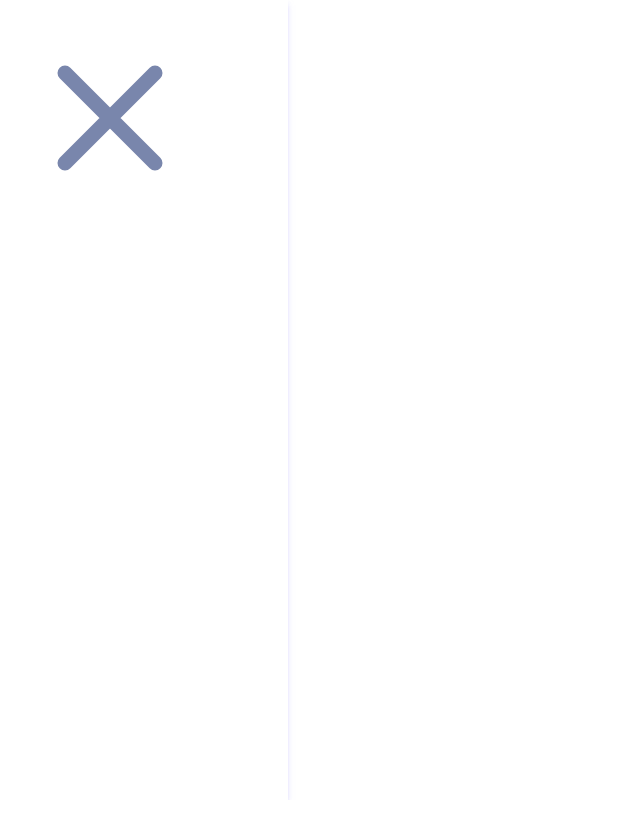
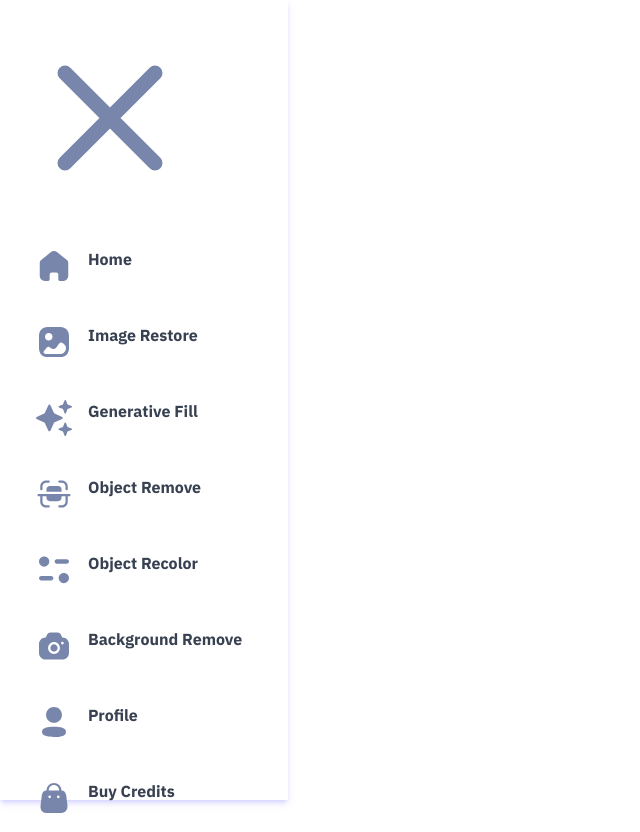
Before and after one commit to mmnsrti/artistryaI, a Next.js app: page /transformation/add/1 in a window 1280 px wide. Shown: the whole page, without its empty margins (0-640 px from the left). Before the commit the page ends 800 px from the top, so only its background shows below. Built offline with nearby package versions, Linux system fonts and the light colour scheme.

Commit message:
added constant and new packages and sidebar

```diff
--- a/components/shared/SideBar.tsx
+++ b/components/shared/SideBar.tsx
@@ -1,18 +1,57 @@
-import Image from 'next/image'
-import Link from 'next/link'
-import React from 'react'
+"use client";
+import { navLinks } from "@/constants";
+import { SignedIn, SignedOut } from "@clerk/nextjs";
+import Image from "next/image";
+import Link from "next/link";
+import { usePathname } from "next/navigation";
+import React from "react";
 
 const SideBar = () => {
+  const pathName = usePathname();
   return (
-    <aside className='sidebar'>
-        <div className='flex size-full flex-col gap-4'>
+    <aside className="sidebar">
+      <div className="flex size-full flex-col gap-4">
+        <Link href="/" className="sidebar-logo">
+          <Image
+            src="/assets/icons/close.svg"
+            alt="logo"
+            width={180}
+            height={28}
+          />
+        </Link>
+        <nav className="sidebar-nav">
+          {/* <SignedIn> */}
+          <ul className="sidebar-nav_elements">
+            {navLinks.map((link) => {
+              const isActive = link.route === pathName;
+              return (
+                <li
+                  key={link.route}
+                  className={`sidebar-nav_element cursor-pointer group ${
+                    isActive
+                      ? "bg-purple-gradient text-white "
+                      : "text-gray-700"
+                  } `}
+                >
+                  <Link href={link.route} className="sidebar-link">
+                    <Image alt="logo" src={link.icon}  width={36} height={36}
+                    className={`${isActive && 'brightness-200'}`}
+                    />
+                    <span className="sidebar-link_text">{link.label}</span>
+                  </Link>
+                </li>
+              );
+            })}
+          </ul>
+          {/* </SignedIn> */}
 
-      <Link href='/' className='sidebar-logo'>
-        <Image src='/assets/icons/close.svg' alt='logo' width={180} height={28}/>
-      </Link>
-        </div>
+          {/* <SignedOut> */}
+
+          {/* </SignedOut> */}
+        </nav>
+      </div>
     </aside>
-  )
-}
+  );
+};
 
-export default SideBar
+export default SideBar;
--- /dev/null
+++ b/components/ui/button.tsx
@@ -0,0 +1,56 @@
+import * as React from "react"
+import { Slot } from "@radix-ui/react-slot"
+import { cva, type VariantProps } from "class-variance-authority"
+
+import { cn } from "@/lib/utils"
+
+const buttonVariants = cva(
+  "inline-flex items-center justify-center whitespace-nowrap rounded-md text-sm font-medium ring-offset-background transition-colors focus-visible:outline-none focus-visible:ring-2 focus-visible:ring-ring focus-visible:ring-offset-2 disabled:pointer-events-none disabled:opacity-50",
+  {
+    variants: {
+      variant: {
+        default: "bg-primary text-primary-foreground hover:bg-primary/90",
+        destructive:
+          "bg-destructive text-destructive-foreground hover:bg-destructive/90",
+        outline:
+          "border border-input bg-background hover:bg-accent hover:text-accent-foreground",
+        secondary:
+          "bg-secondary text-secondary-foreground hover:bg-secondary/80",
+        ghost: "hover:bg-accent hover:text-accent-foreground",
+        link: "text-primary underline-offset-4 hover:underline",
+      },
+      size: {
+        default: "h-10 px-4 py-2",
+        sm: "h-9 rounded-md px-3",
+        lg: "h-11 rounded-md px-8",
+        icon: "h-10 w-10",
+      },
+    },
+    defaultVariants: {
+      variant: "default",
+      size: "default",
+    },
+  }
+)
+
+export interface ButtonProps
+  extends React.ButtonHTMLAttributes<HTMLButtonElement>,
+    VariantProps<typeof buttonVariants> {
+  asChild?: boolean
+}
+
+const Button = React.forwardRef<HTMLButtonElement, ButtonProps>(
+  ({ className, variant, size, asChild = false, ...props }, ref) => {
+    const Comp = asChild ? Slot : "button"
+    return (
+      <Comp
+        className={cn(buttonVariants({ variant, size, className }))}
+        ref={ref}
+        {...props}
+      />
+    )
+  }
+)
+Button.displayName = "Button"
+
+export { Button, buttonVariants }
--- /dev/null
+++ b/constants/index.ts
@@ -0,0 +1,193 @@
+export const navLinks = [
+    {
+      label: "Home",
+      route: "/",
+      icon: "/assets/icons/home.svg",
+    },
+    {
+      label: "Image Restore",
+      route: "/transformation/add/restore",
+      icon: "/assets/icons/image.svg",
+    },
+    {
+      label: "Generative Fill",
+      route: "/transformation/add/fill",
+      icon: "/assets/icons/stars.svg",
+    },
+    {
+      label: "Object Remove",
+      route: "/transformation/add/remove",
+      icon: "/assets/icons/scan.svg",
+    },
+    {
+      label: "Object Recolor",
+      route: "/transformation/add/recolor",
+      icon: "/assets/icons/filter.svg",
+    },
+    {
+      label: "Background Remove",
+      route: "/transformation/add/removeBackground",
+      icon: "/assets/icons/camera.svg",
+    },
+    {
+      label: "Profile",
+      route: "/profile",
+      icon: "/assets/icons/profile.svg",
+    },
+    {
+      label: "Buy Credits",
+      route: "/credits",
+      icon: "/assets/icons/bag.svg",
+    },
+  ];
+
+  export const plans = [
+    {
+      _id: 1,
+      name: "Free",
+      icon: "/assets/icons/free-plan.svg",
+      price: 0,
+      credits: 20,
+      inclusions: [
+        {
+          label: "20 Free Credits",
+          isIncluded: true,
+        },
+        {
+          label: "Basic Access to Services",
+          isIncluded: true,
+        },
+        {
+          label: "Priority Customer Support",
+          isIncluded: false,
+        },
+        {
+          label: "Priority Updates",
+          isIncluded: false,
+        },
+      ],
+    },
+    {
+      _id: 2,
+      name: "Pro Package",
+      icon: "/assets/icons/free-plan.svg",
+      price: 40,
+      credits: 120,
+      inclusions: [
+        {
+          label: "120 Credits",
+          isIncluded: true,
+        },
+        {
+          label: "Full Access to Services",
+          isIncluded: true,
+        },
+        {
+          label: "Priority Customer Support",
+          isIncluded: true,
+        },
+        {
+          label: "Priority Updates",
+          isIncluded: false,
+        },
+      ],
+    },
+    {
+      _id: 3,
+      name: "Premium Package",
+      icon: "/assets/icons/free-plan.svg",
+      price: 199,
+      credits: 2000,
+      inclusions: [
+        {
+          label: "2000 Credits",
+          isIncluded: true,
+        },
+        {
+          label: "Full Access to Services",
+          isIncluded: true,
+        },
+        {
+          label: "Priority Customer Support",
+          isIncluded: true,
+        },
+        {
+          label: "Priority Updates",
+          isIncluded: true,
+        },
+      ],
+    },
+  ];
+
+  export const transformationTypes = {
+    restore: {
+      type: "restore",
+      title: "Restore Image",
+      subTitle: "Refine images by removing noise and imperfections",
+      config: { restore: true },
+      icon: "image.svg",
+    },
+    removeBackground: {
+      type: "removeBackground",
+      title: "Background Remove",
+      subTitle: "Removes the background of the image using AI",
+      config: { removeBackground: true },
+      icon: "camera.svg",
+    },
+    fill: {
+      type: "fill",
+      title: "Generative Fill",
+      subTitle: "Enhance an image's dimensions using AI outpainting",
+      config: { fillBackground: true },
+      icon: "stars.svg",
+    },
+    remove: {
+      type: "remove",
+      title: "Object Remove",
+      subTitle: "Identify and eliminate objects from images",
+      config: {
+        remove: { prompt: "", removeShadow: true, multiple: true },
+      },
+      icon: "scan.svg",
+    },
+    recolor: {
+      type: "recolor",
+      title: "Object Recolor",
+      subTitle: "Identify and recolor objects from the image",
+      config: {
+        recolor: { prompt: "", to: "", multiple: true },
+      },
+      icon: "filter.svg",
+    },
+  };
+
+  export const aspectRatioOptions = {
+    "1:1": {
+      aspectRatio: "1:1",
+      label: "Square (1:1)",
+      width: 1000,
+      height: 1000,
+    },
+    "3:4": {
+      aspectRatio: "3:4",
+      label: "Standard Portrait (3:4)",
+      width: 1000,
+      height: 1334,
+    },
+    "9:16": {
+      aspectRatio: "9:16",
+      label: "Phone Portrait (9:16)",
+      width: 1000,
+      height: 1778,
+    },
+  };
+
+  export const defaultValues = {
+    title: "",
+    aspectRatio: "",
+    color: "",
+    prompt: "",
+    publicId: "",
+  };
+
+  export const creditFee = -1;
--- a/package.json
+++ b/package.json
@@ -3,13 +3,14 @@
   "version": "0.1.0",
   "private": true,
   "scripts": {
-    "dev": "next dev",
+    "dev": "next dev -p 3001",
     "build": "next build",
     "start": "next start",
     "lint": "next lint"
   },
   "dependencies": {
     "@clerk/nextjs": "^4.29.7",
+    "@radix-ui/react-slot": "^1.0.2",
     "class-variance-authority": "^0.7.0",
     "clsx": "^2.1.0",
     "lucide-react": "^0.335.0",
```
Also changed, not shown: 1 other file (tests, documents, lock files or other folders).
